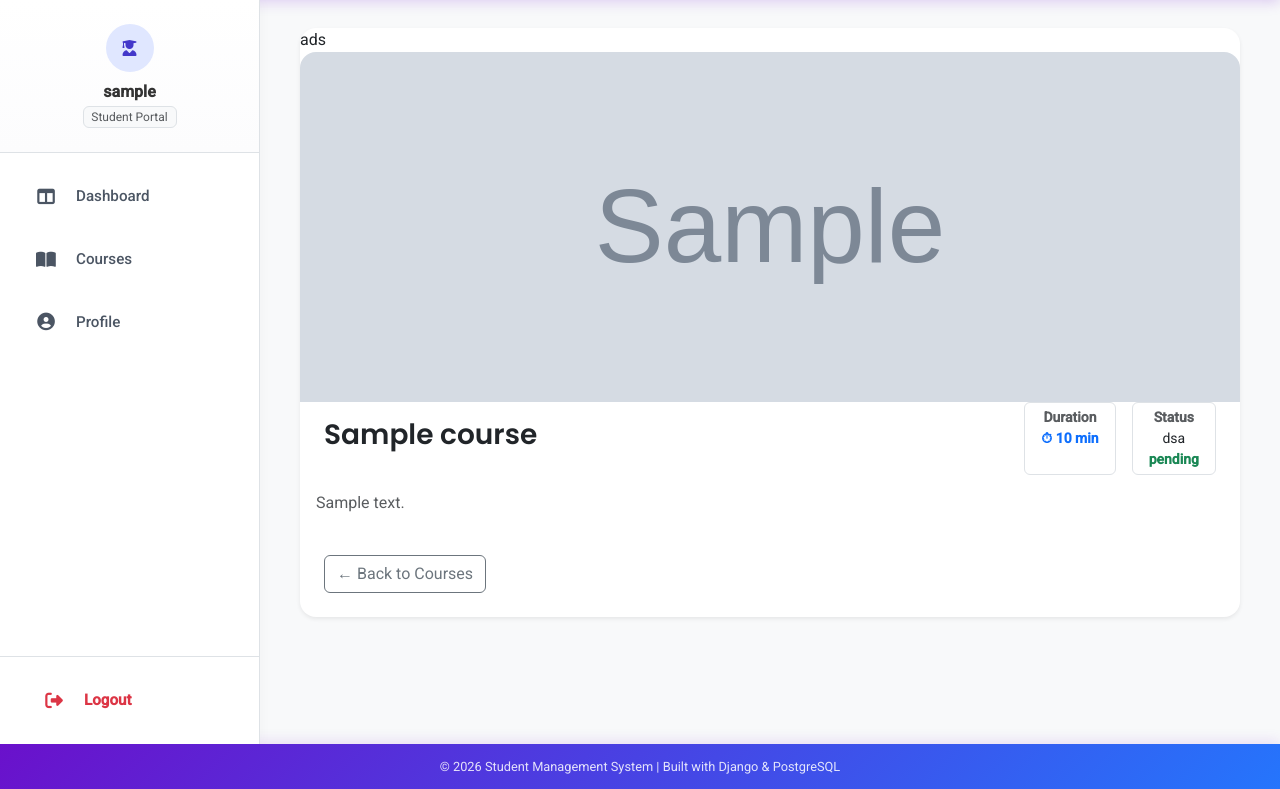
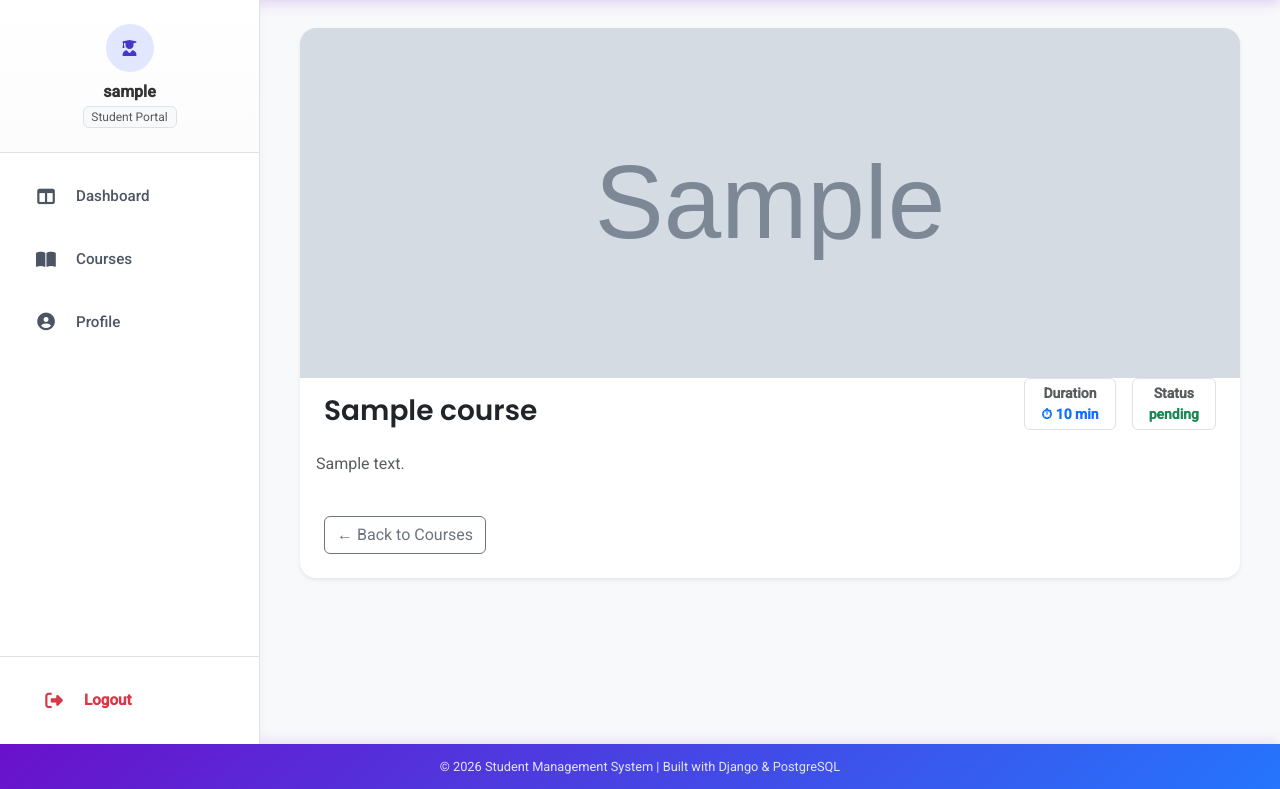
Before and after one commit to Adinathmk/student_management_system, a Django app: page /courses/1/ in a window 1280 px wide. Shown: the part 58-847 px from the top of the page. Run offline with Django 5.2, Linux system fonts and the light colour scheme; a user stored in the database is signed in; tables that the repository leaves empty hold one stand-in row (values such as "Sample post"); grey boxes marked "Sample" are stand-in pictures.

Commit message:
first commit

```diff
--- a/admin_panel/views.py
+++ b/admin_panel/views.py
@@ -21,12 +21,12 @@ from django.contrib.auth.decorators import login_required
 
 @login_required
 def admin_dashboard(request):
-    # 🔢 STATS
+
     total_students = User.objects.filter(role="student").count()
     active_courses = Courses.objects.filter(is_active=True).count()
     total_enrollments = Enrollment.objects.count()
 
-    # 👤 RECENT STUDENTS (latest 5)
+
     recent_students = (
         User.objects
         .filter(role="student")
--- a/courses/views.py
+++ b/courses/views.py
@@ -8,11 +8,8 @@ from enrollments.models import Enrollment
 @login_required
 def courses_list_view(request):
     courses = Courses.objects.filter(is_active=True)
-
-    # Get user's enrollments once
     enrollments = Enrollment.objects.filter(student=request.user)
 
-    # Attach enrollment status to each course
     for course in courses:
         enrollment = enrollments.filter(course=course).first()
         course.enrollment_status = enrollment.status if enrollment else None
--- a/templates/base.html
+++ b/templates/base.html
@@ -155,11 +155,11 @@
           </li>
           {% endif %}
 
-          {% if user.role == 'student' %}
+          <!-- {% if user.role == 'student' %}
           <li class="nav-item">
             <a class="nav-link" href="{% url 'students:profile' %}"><i class="fas fa-user me-1"></i>Profile</a>
           </li>
-          {% endif %}
+          {% endif %} -->
 
           <li class="nav-item">
             <a class="nav-link text-warning" href="{% url 'logout' %}"><i
--- a/templates/courses/course_detail.html
+++ b/templates/courses/course_detail.html
@@ -6,7 +6,7 @@
 
 
   <div class="card border-0 shadow-sm rounded-4 m-1">
-    ads
+
 
     <!-- IMAGE -->
     <img src="{{ course.image.url }}" onerror="this.src='/static/images/course-default.jpg'" class="rounded-top-4"
@@ -34,10 +34,7 @@
         <!-- STATUS -->
         <div class="border rounded-2 px-3 py-1 text-center small">
           <div class="text-muted fw-semibold">Status</div>
-          dsa
-
-
-          {% if is_enrolled %}
+            {% if is_enrolled %}
           <div class="fw-semibold
               {% if enrollment_status == 'Pending' %}text-warning
               {% elif enrollment_status == 'In Progress' %}text-info
```
